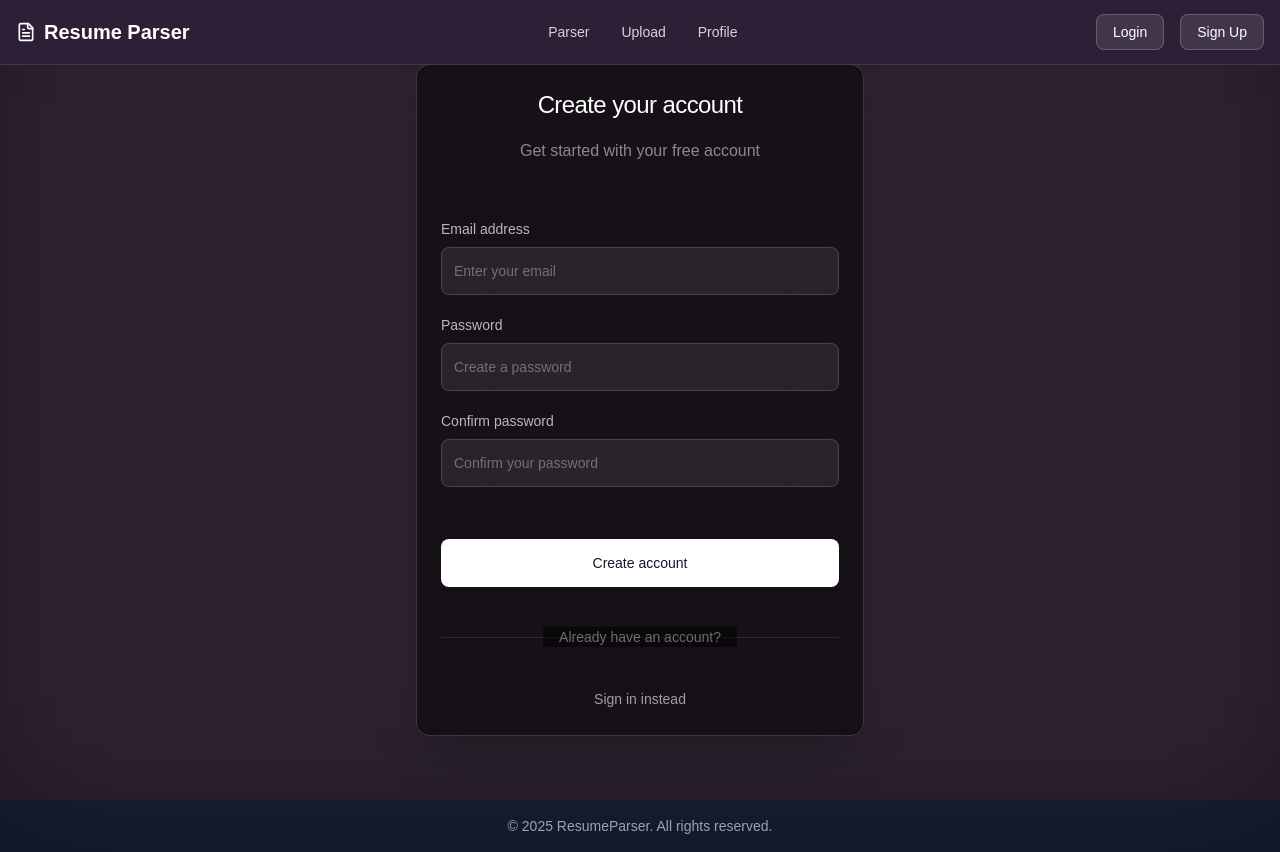
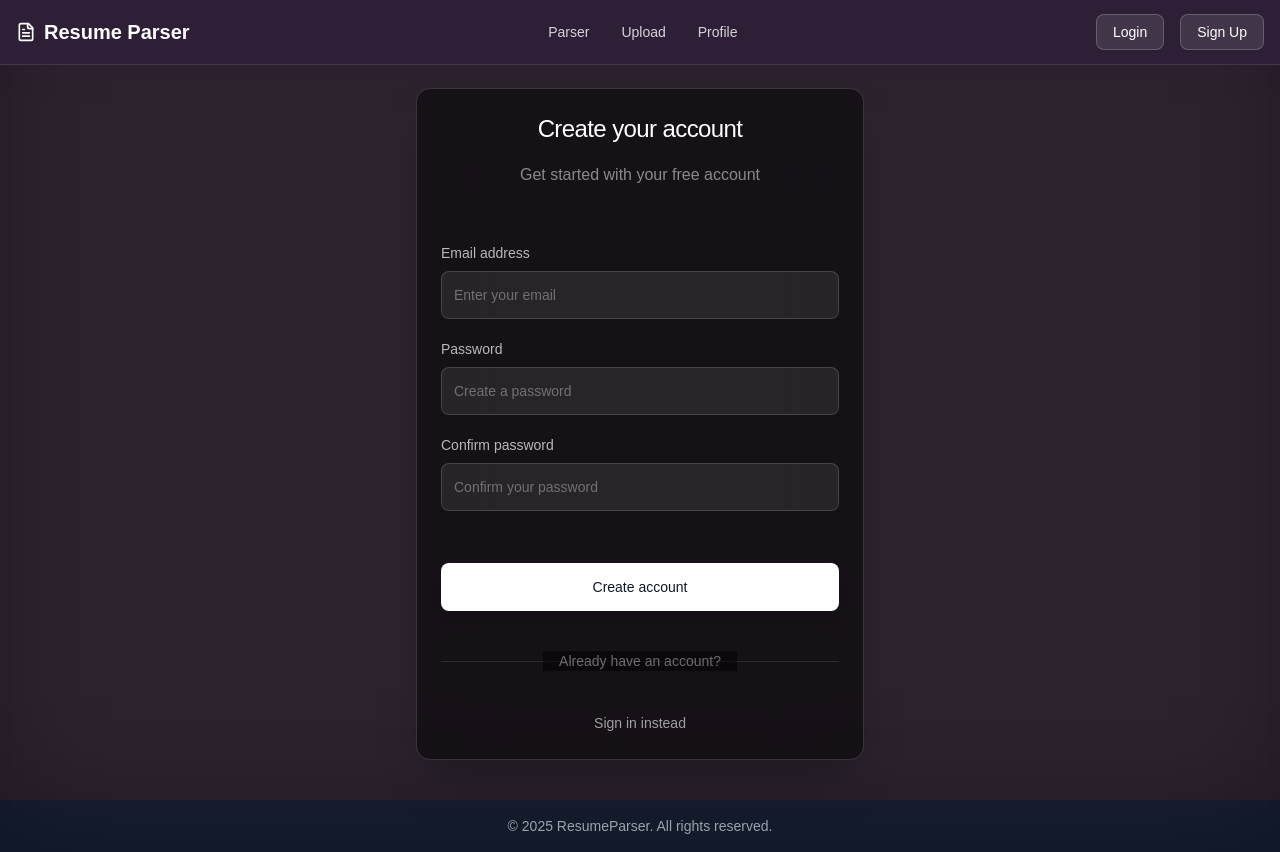
Before and after one commit to bismaysarangi/resume-parser-and-manager, a React (Vite) app in the folder frontend/: page /signup in a window 1280 px wide. Built offline with nearby package versions, Linux system fonts and the light colour scheme.

Commit message:
feat: adjust padding on Signup page for improved layout and user experience

```diff
--- a/frontend/src/pages/Signup.jsx
+++ b/frontend/src/pages/Signup.jsx
@@ -49,7 +49,7 @@ export default function Signup() {
 
   return (
     <div
-      className="min-h-screen flex items-center justify-center p-4"
+      className="min-h-screen flex items-center justify-center p-8 pt-20"
       style={{ backgroundColor: "rgb(34, 24, 36)" }}
     >
       <div className="w-full max-w-md">
```
